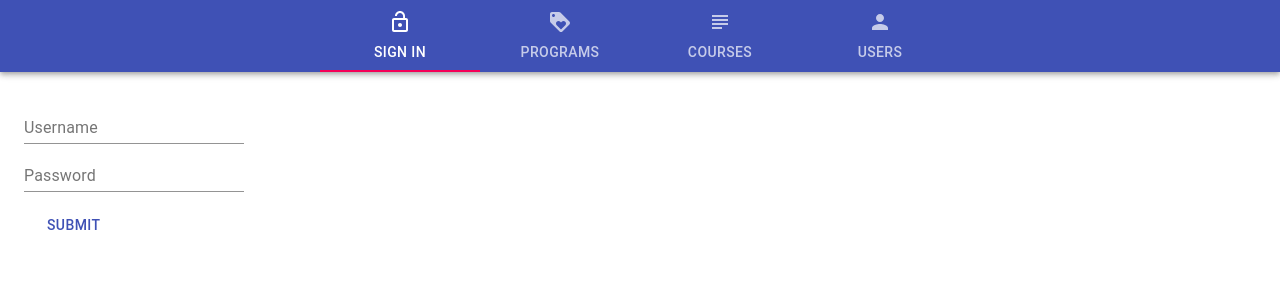
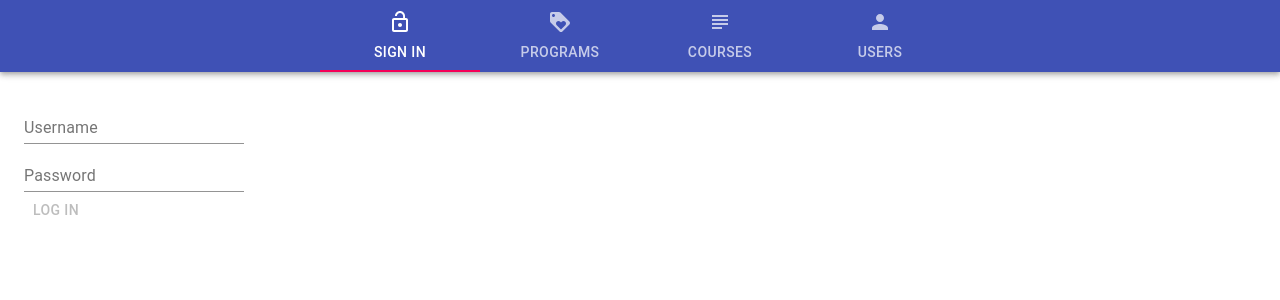
Before and after one commit to zzyql/client, a React (Create React App) app: page / in a window 1280 px wide. Shown: the top 300 px of the page. Built offline with nearby package versions, Linux system fonts and the light colour scheme.

Commit message:
add typescript to simplify the login process

```diff
--- a/package.json
+++ b/package.json
@@ -13,9 +13,12 @@
     "apollo-boost": "^0.4.7",
     "apollo-react": "^0.7.1",
     "axios": "^0.19.2",
+    "bootstrap": "^4.4.1",
     "graphql": "^14.6.0",
     "react": "^16.13.1",
+    "react-bootstrap": "^1.0.0-beta.17",
     "react-dom": "^16.13.1",
+    "react-router-dom": "^5.1.2",
     "react-scripts": "3.4.1"
   },
   "scripts": {
@@ -38,5 +41,8 @@
       "last 1 firefox version",
       "last 1 safari version"
     ]
+  },
+  "devDependencies": {
+    "@types/react-router-dom": "^5.1.3"
   }
 }
--- a/src/App.js
+++ b/src/App.js
@@ -53,7 +53,7 @@ function App() {
   const handleChange = (event, newValue) => {
     setValue(newValue);
   };
-
+  const isAuthenticated=true;
 
   return (
     <ApolloProvider client={client}>
@@ -63,7 +63,7 @@ function App() {
           <Tab icon={<LockOpen />} label="Sign in" />
           <Tab icon={<Loyalty />}  label="Programs" />
           <Tab icon={<Subject />} label="Courses" />
-          <Tab icon={<Person />} label="Users" />
+          {isAuthenticated? <Tab icon={<Person />} label="Users" />:<div/>}
 
         </Tabs>
       </AppBar>
--- a/src/Login.js
+++ /dev/null
@@ -1,73 +0,0 @@
-
-import {Button,TextField, MuiThemeProvider } from '@material-ui/core';
-import React from 'react'
-import axios from 'axios';
-
-
-class Login extends React.Component {
-    constructor(props){
-      super(props);
-      this.state={
-        username:'',
-        password:''
-      }
-}
-
-handleClick(event){
-    var apiBaseUrl = "http://localhost:4000/api/";
-    var self = this;
-    var payload={
-        "email":this.state.username,
-        "password":this.state.password
-    }
-    axios.post(apiBaseUrl+'login', payload)
-    .then(function (response) {
-        console.log(response);
-    if(response.data.code === 200){
-        console.log("Login successfull");
-        var uploadScreen=[];
-        //uploadScreen.push(<UploadScreen appContext={self.props.appContext}/>)
-        self.props.appContext.setState({loginPage:[],uploadScreen:uploadScreen})
-    }
-    else if(response.data.code === 204){
-        console.log("Username password do not match");
-        alert("username password do not match")
-    }
-    else{
-        console.log("Username does not exists");
-        alert("Username does not exist");
-    }
-    })
-    .catch(function (error) {
-        console.log(error);
-    });
-}
-render() {
-    return (
-      <div>
-        <MuiThemeProvider>
-          <div>
-           <TextField
-             placeholder="Enter your Username"
-             label="Username"
-             onChange = {(event,newValue) => this.setState({username:newValue})}
-             />
-           <br/>
-            <TextField
-            type="password"
-            placeholder="Enter your Password"
-            label="Password"
-            onChange = {(event,newValue) => this.setState({password:newValue})}
-            />
-            <br/>
-            <Button color="primary" variant="text" style={style} onClick={(event) => this.handleClick(event)}>Submit</Button>
-         </div>
-         </MuiThemeProvider>
-      </div>
-    );
-  }
-}
-const style = {
- margin: 15,
-};
-export default Login;
--- /dev/null
+++ b/src/Login.tsx
@@ -0,0 +1,97 @@
+
+import {TextField,Button,FormControl} from '@material-ui/core'
+import { Redirect } from 'react-router-dom';
+// import { FormGroup, FormControl, ControlLabel, Button, Glyphicon } from "react-bootstrap";
+//import { Auth } from "aws-amplify";
+import React from 'react'
+
+
+const emailRegex = /^(([^<>()\[\]\\.,;:\s@"]+(\.[^<>()\[\]\\.,;:\s@"]+)*)|(".+"))@((\[[0-9]{1,3}\.[0-9]{1,3}\.[0-9]{1,3}\.[0-9]{1,3}\])|(([a-zA-Z\-0-9]+\.)+[a-zA-Z]{2,}))$/;
+
+interface LoginProps {
+  isAuthenticated: boolean;
+  userHasAuthenticated: (authenticated: boolean) => void;
+}
+
+interface LoginState {
+  loading: boolean;
+  redirect: boolean;
+  email: string;
+  password: string;
+  emailValid: "success" | "error" | "warning" | undefined;
+  passwordValid: "success" | "error" | "warning" | undefined;
+}
+
+export default class Login extends React.Component<LoginProps, LoginState>  {
+    constructor(props:LoginProps){
+      super(props);
+      this.state = {
+        loading: false,
+        redirect: false,
+        email: "",
+        password: "",
+        emailValid: undefined,
+        passwordValid: undefined,
+      };
+    }
+
+
+  onEmailChange = (event: React.ChangeEvent<HTMLInputElement>) => {
+    const target = event.target as HTMLInputElement;
+    this.setState({
+      email: target.value,
+      emailValid: emailRegex.test(target.value.toLowerCase()) ? 'success' : 'error'
+    });
+  }
+
+  onPasswordChange = (event: React.ChangeEvent<HTMLInputElement>) => {
+    const target = event.target as HTMLInputElement;
+    this.setState({
+      password: target.value,
+      passwordValid: target.value.length < 8 ? 'error' : 'success'
+    });
+  }
+
+  onLogin = async (event: React.MouseEvent<HTMLButtonElement,MouseEvent>) => {
+    event.preventDefault();
+    this.setState({ loading: true });
+
+    // try {
+    //   await Auth.signIn(this.state.email, this.state.password);
+    //   this.props.userHasAuthenticated(true);
+    //   this.setState({ redirect: true })
+    // } catch (e) {
+    //   alert(e.message);
+    //   this.setState({ loading: false });
+    // }
+  }
+
+  render() {
+    if (this.state.redirect) return <Redirect to='/' />
+
+    return (
+      <div className="Login">
+
+        <div>
+           <TextField
+             placeholder="Enter your Username"
+             label="Username"
+             value={this.state.email}
+             onChange={this.onEmailChange}
+             />
+           <br/>
+            <TextField
+            type="password"
+            placeholder="Enter your Password"
+            label="Password"
+            value={this.state.password}
+            onChange={this.onPasswordChange}
+            />
+            <br/>
+            <Button color="primary" variant="text" onClick={this.onLogin}
+            disabled={this.state.passwordValid !== 'success' || this.state.emailValid !== 'success' }>Log in</Button>
+         </div>
+      </div>
+    );
+  }
+}
--- /dev/null
+++ b/src/react-app-env.d.ts
@@ -0,0 +1 @@
+/// <reference types="react-scripts" />
```
Also changed, not shown: tsconfig.json (added, +25 -0 lines), 2 other files (tests, documents, lock files or other folders).
